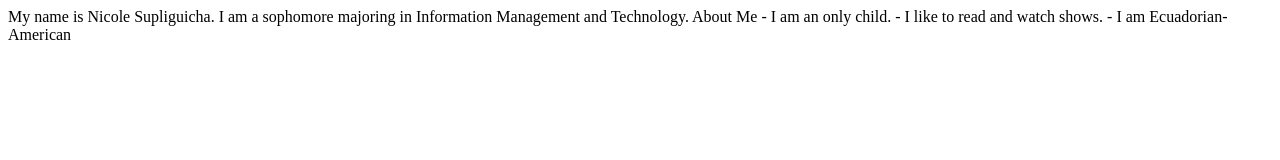
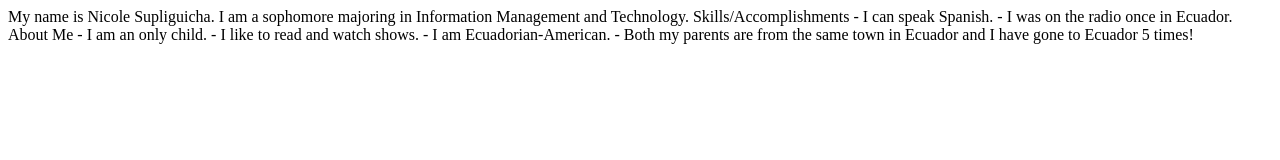
Before and after one commit to nssuplig-su/ist263, a plain HTML site: page Lab 01/supliguicha-bio.html in a window 1280 px wide. Drawn offline with Linux system fonts and the light colour scheme.

Commit message:
adding more info

```diff
--- a/Lab 01/supliguicha-bio.html
+++ b/Lab 01/supliguicha-bio.html
@@ -9,9 +9,14 @@
     <body>
         My name is Nicole Supliguicha. I am a sophomore majoring in Information Management and Technology.
 
+        Skills/Accomplishments
+        - I can speak Spanish.
+        - I was on the radio once in Ecuador.
+
         About Me
         - I am an only child.
         - I like to read and watch shows.
-        - I am Ecuadorian-American
+        - I am Ecuadorian-American.
+        - Both my parents are from the same town in Ecuador and I have gone to Ecuador 5 times!
     </body>
 </html>
```
